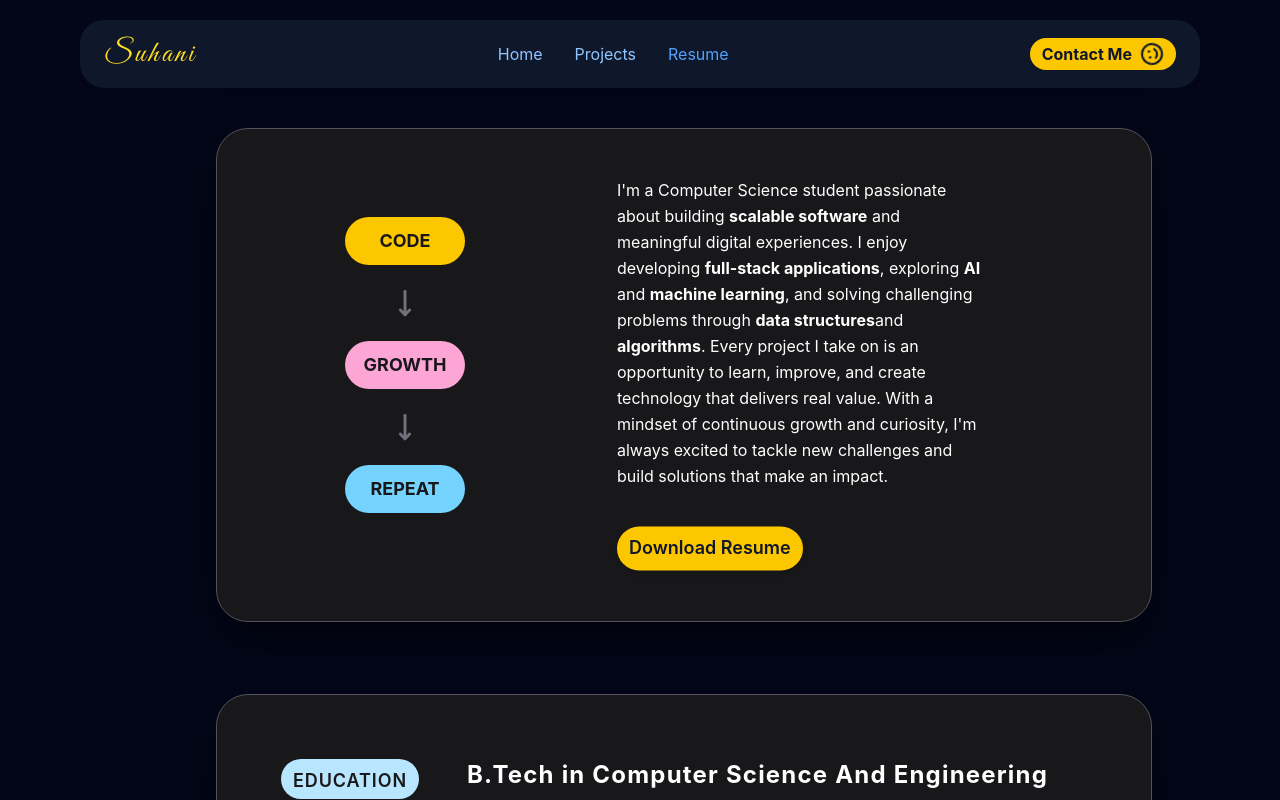
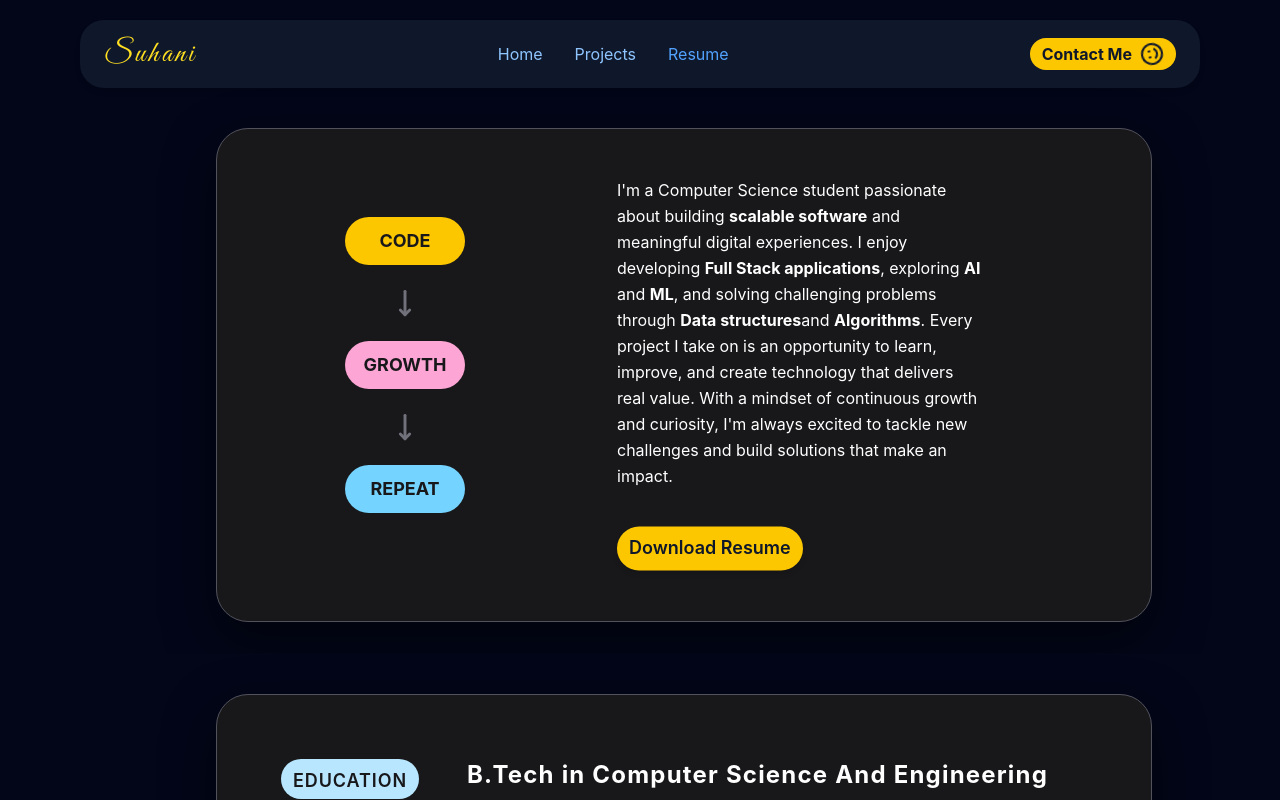
Before and after one commit to Suhanii15/Suhani-Kabra, a React (Vite) app in the folder suhani/: page /resume in a window 1280 px wide. Shown: the top 800 px of the page. Built offline with nearby package versions, Linux system fonts and the light colour scheme.

Commit message:
changed resume link with access to everyone

```diff
--- a/suhani/src/pages/resume.jsx
+++ b/suhani/src/pages/resume.jsx
@@ -86,13 +86,13 @@ const personal=[
       className="text-white font-md leading-relaxed"
     >
       I'm a Computer Science student passionate about building <span className="font-bold">scalable software</span> and meaningful digital experiences.
-       I enjoy developing <span className="font-bold">full-stack applications</span>, exploring <span className="font-bold">AI</span> and <span className="font-bold">machine learning</span>, and solving challenging problems through <span className="font-bold">data structures</span>
-        and <span className="font-bold">algorithms</span>. Every project I take on is an opportunity to learn, improve, and create technology that delivers real value. With a mindset of continuous
+       I enjoy developing <span className="font-bold">Full Stack applications</span>, exploring <span className="font-bold">AI</span> and <span className="font-bold">ML</span>, and solving challenging problems through <span className="font-bold">Data structures</span>
+        and <span className="font-bold">Algorithms</span>. Every project I take on is an opportunity to learn, improve, and create technology that delivers real value. With a mindset of continuous
          growth and curiosity,
        I'm always excited to tackle new challenges and build solutions that make an impact.
     </motion.p>
     <div className="relative inline-block group">
-      <a href="https://drive.google.com/file/d/1JT2cPfiJ93zyx6zd6mpsfz4f9hkfM2vk/view?usp=drive_link">
+      <a href="https://drive.google.com/file/d/1JT2cPfiJ93zyx6zd6mpsfz4f9hkfM2vk/view?usp=sharing">
 <motion.button
  variants={slideUp}
       whileHover={pillHover}
```
